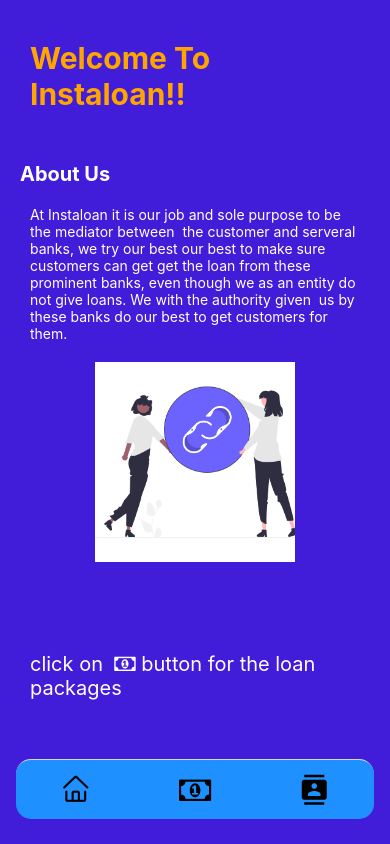
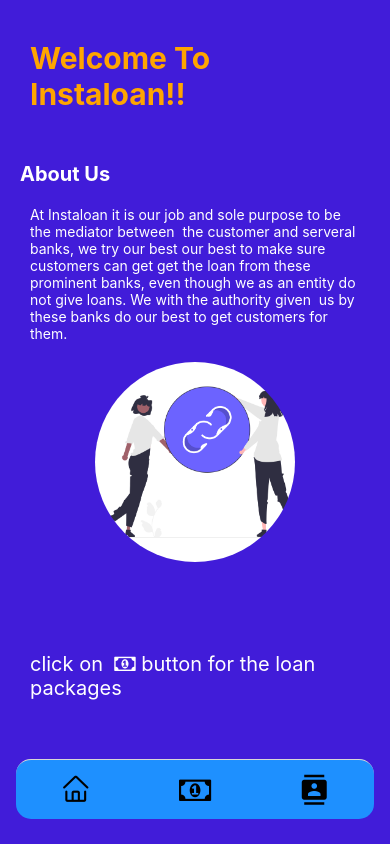
Before and after one commit to kencal20/Demo, a React Native app: screen /Home in a window 390 px wide. Built offline with nearby package versions, Linux system fonts and the light colour scheme.

Commit message:
HOme js update

```diff
--- a/src/Home.js
+++ b/src/Home.js
@@ -72,6 +72,7 @@ const styles = StyleSheet.create({
         height: 200,
         marginBottom: 40,
         alignSelf: 'center',
+        borderRadius:100
 
     },
     link_ref: {
```
